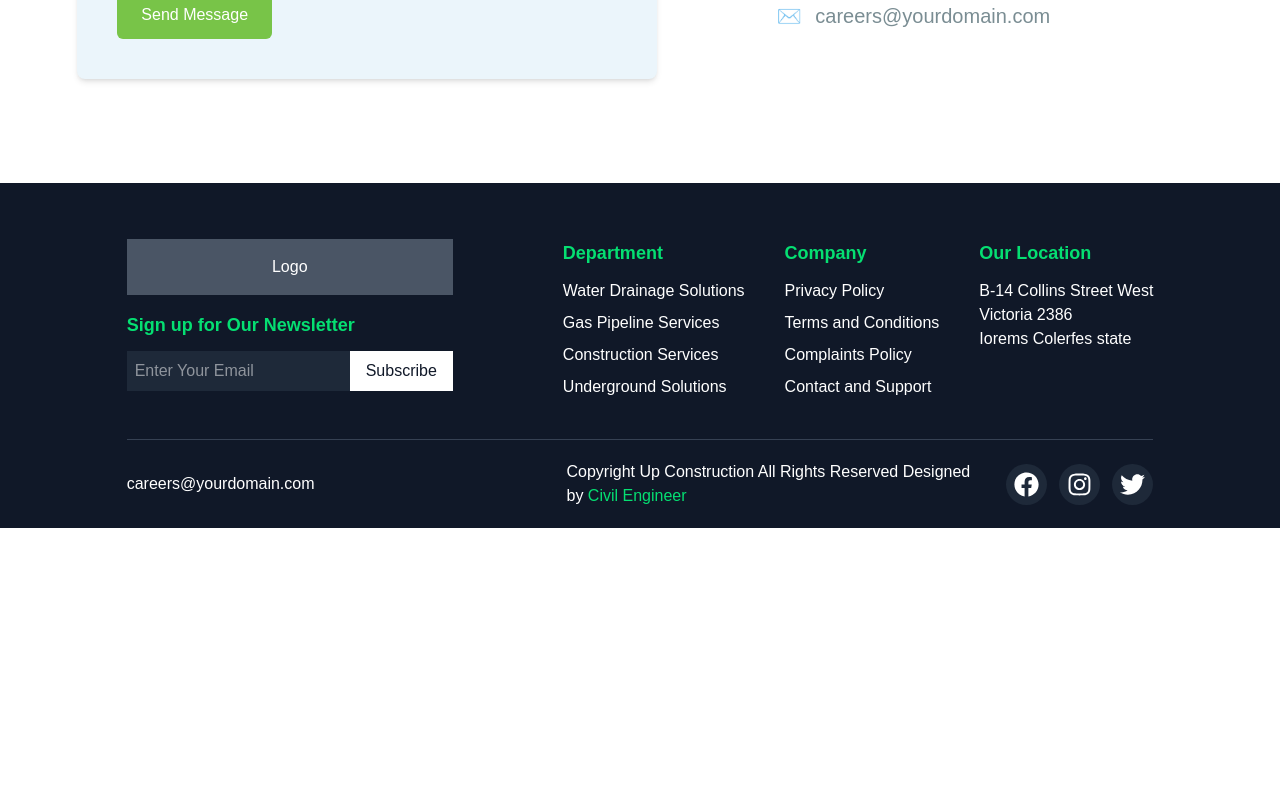
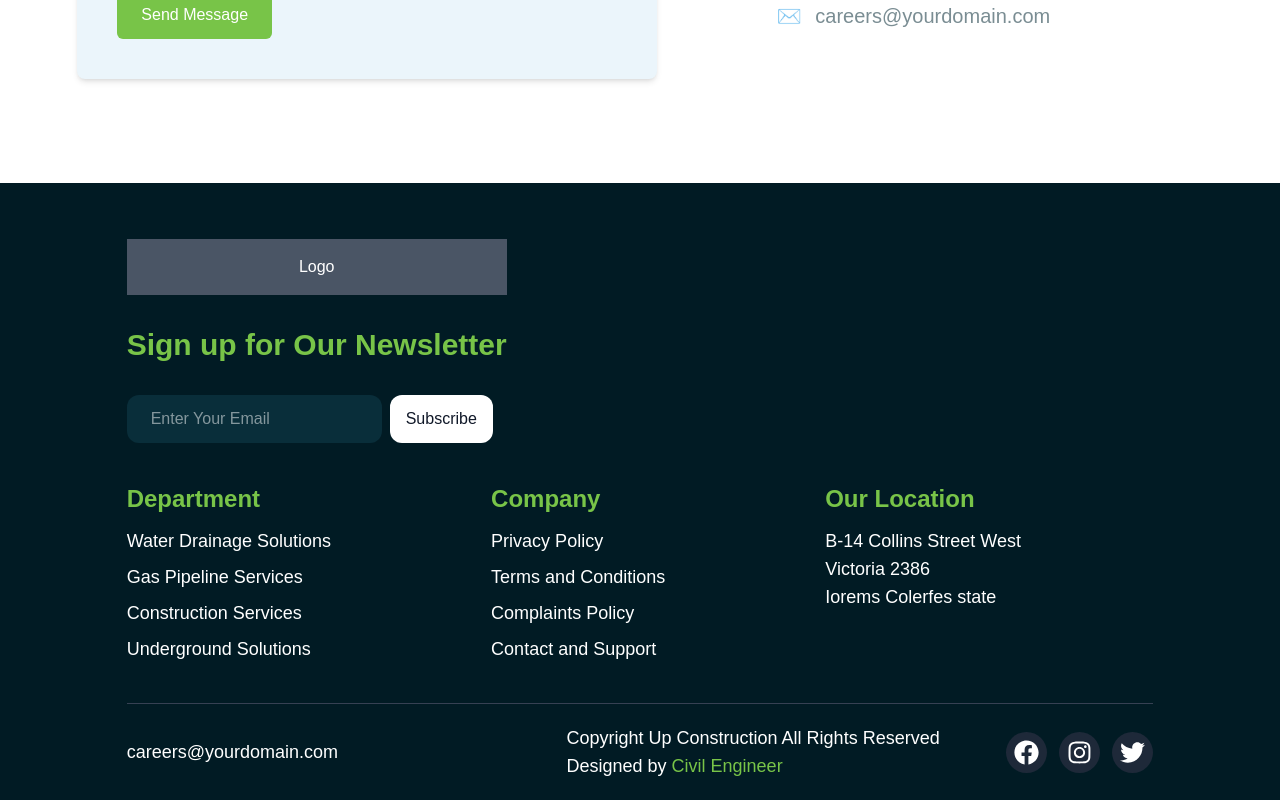
Before and after one commit to weblogiance/shyam-Infratech, a React (Vite) app: page / in a window 1280 px wide. Shown: the part 4376-5176 px from the top of the page. Before the commit the page ends 4904 px from the top, so only its background shows below. Built offline with nearby package versions, Linux system fonts and the light colour scheme.

Commit message:
change footer ui.

```diff
--- a/src/components/Footer.jsx
+++ b/src/components/Footer.jsx
@@ -3,32 +3,32 @@ import { FaFacebook, FaInstagram, FaTwitter } from "react-icons/fa";
 
 const Footer = () => {
   return (
-    <footer className="bg-gray-900 text-white pt-14 pb-5 px-5 md:px-20">
+    <footer className="bg-[#011B24] text-white pt-14 pb-5 px-5 md:px-20">
       <div className="w-11/12 mx-auto flex flex-wrap justify-between gap-10">
         {/* Logo and Newsletter */}
         <div className="w-full md:w-auto">
           <div className="bg-gray-600 text-white text-center py-4 mb-4">Logo</div>
-          <h3 className="text-lg font-semibold text-green-400">
+          <h3 className="text-3xl my-8 font-semibold text-[#78C448]">
             Sign up for Our Newsletter
           </h3>
-          <div className="mt-3 flex flex-wrap">
+          <div className="mt-3 flex gap-2 flex-wrap">
             <input
               type="email"
               placeholder="Enter Your Email"
-              className="w-full md:w-auto p-2 bg-gray-800 text-white border-none outline-none"
+              className="w-full md:w-auto p-3 px-6 rounded-xl bg-[#092E3A] text-white border-none outline-none"
             />
-            <button className="bg-white text-gray-900 px-4 py-2 w-full md:w-auto mt-2 md:mt-0">
+            <button className="bg-white text-gray-900 rounded-xl px-4 py-2 w-full md:w-auto mt-2 md:mt-0">
               Subscribe
             </button>
           </div>
         </div>
 
         {/* Sections Container */}
-        <div className="flex flex-wrap md:flex-nowrap gap-x-10 gap-y-8 w-full md:w-auto">
+        <div className="flex flex-wrap md:flex-nowrap lg:gap-x-40 gap-y-8 w-full md:w-auto">
           {/* Department Section */}
           <div className="w-full md:w-auto">
-            <h3 className="text-lg font-semibold text-green-400">Department</h3>
-            <ul className="mt-3 space-y-2">
+            <h3 className="text-2xl font-semibold text-[#78C448]">Department</h3>
+            <ul className="mt-3 text-lg space-y-2">
               <li>Water Drainage Solutions</li>
               <li>Gas Pipeline Services</li>
               <li>Construction Services</li>
@@ -38,8 +38,8 @@ const Footer = () => {
 
           {/* Company Section */}
           <div className="w-full md:w-auto">
-            <h3 className="text-lg font-semibold text-green-400">Company</h3>
-            <ul className="mt-3 space-y-2">
+            <h3 className="text-2xl font-semibold text-[#78C448]">Company</h3>
+            <ul className="mt-3 text-lg space-y-2">
               <li>Privacy Policy</li>
               <li>Terms and Conditions</li>
               <li>Complaints Policy</li>
@@ -49,8 +49,8 @@ const Footer = () => {
 
           {/* Location Section */}
           <div className="w-full md:w-auto">
-            <h3 className="text-lg font-semibold text-green-400">Our Location</h3>
-            <p className="mt-3">
+            <h3 className="text-2xl font-semibold text-[#78C448]">Our Location</h3>
+            <p className="mt-3 text-lg">
               B-14 Collins Street West <br /> Victoria 2386 <br /> Iorems Colerfes
               state
             </p>
@@ -61,12 +61,12 @@ const Footer = () => {
       {/* Footer Bottom Section */}
       <div className="flex lg:flex-row flex-col  justify-center items-center w">
       <div className="mt-10 border-t  max-sm:text-center  border-gray-700 pt-5 flex lg:flex-row flex-col w-11/12 items-center mx-auto   gap-5">
-        <p className="w-full ">
+        <p className="w-full text-lg">
           careers@yourdomain.com
         </p>
-        <p className="w-full">
+        <p className="w-full text-lg">
           Copyright Up Construction All Rights Reserved Designed by
-          <span className="text-green-400"> Civil Engineer</span>
+          <span className="text-[#78C448]"> Civil Engineer</span>
         </p>
 
         <div className="flex gap-x-3">
--- a/src/components/Home/Contactme.jsx
+++ b/src/components/Home/Contactme.jsx
@@ -15,7 +15,7 @@ const ContactForm = () => {
           </div>
           <div className=" space-y-2">
             <label className="block text-lg text-gray-700 font-semibold">Phone Number</label>
-            <input type="tel" className="w-full p-4 border border-gray-300 rounded-md bg-[#EBF5FB] focus:outline-none focus:ring-2 focus:ring-blue-500" />
+            <input type="tel" minLength={10} maxLength={10} className="w-full p-4 border border-gray-300 rounded-md bg-[#EBF5FB] focus:outline-none focus:ring-2 focus:ring-blue-500" />
           </div>
           <div className=" space-y-2">
             <label className="block text-lg text-gray-700 font-semibold">Message</label>
```
